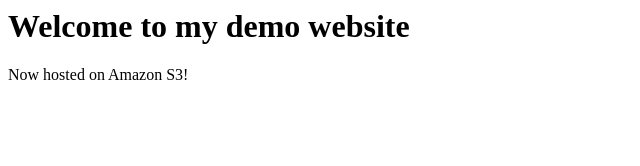
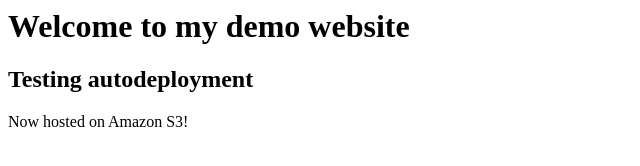
Before and after one commit to sasivarenan/demo, a plain HTML site: page index.html in a window 1280 px wide. Shown: the whole page, without its empty margins (0-640 px from the left). Drawn offline with Linux system fonts and the light colour scheme.

Commit message:
Copy Indexfile only

```diff
--- a/index.html
+++ b/index.html
@@ -4,6 +4,7 @@
 </head>
 <body>
   <h1>Welcome to my demo website</h1>
+  <h2>Testing autodeployment</h2>
   <p>Now hosted on Amazon S3!</p>
 </body>
 </html>
```
